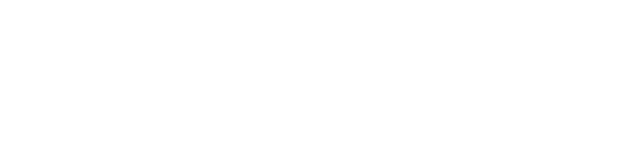
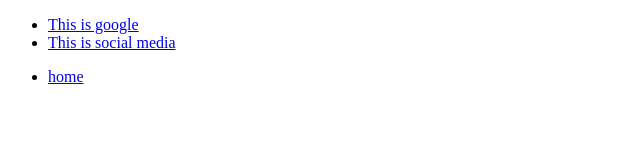
Before and after one commit to EduardPavlenko/goit-fe--course, a plain HTML site: page hw1/index.html in a window 1280 px wide. Shown: the whole page, without its empty margins (0-640 px from the left). Drawn offline with Linux system fonts and the light colour scheme.

Commit message:
one more test commit

```diff
--- a/hw1/index.html
+++ b/hw1/index.html
@@ -7,5 +7,18 @@
     <title>Document</title>
 </head>
 <body>
+<nav>
+<ul>
+    <li><a href="https://www.google.com/">This is google</a></li>
+    <li><a href="facebook.com">This is social media</a></li>
+</ul>
+</nav>
 </body>
 </html>
+<ul class="main-menu">
+    <li class="main-menu-item">
+        <a href="#" class="main-menu-link">home</a>
+    </li>
+
+
+ </ul>
```
